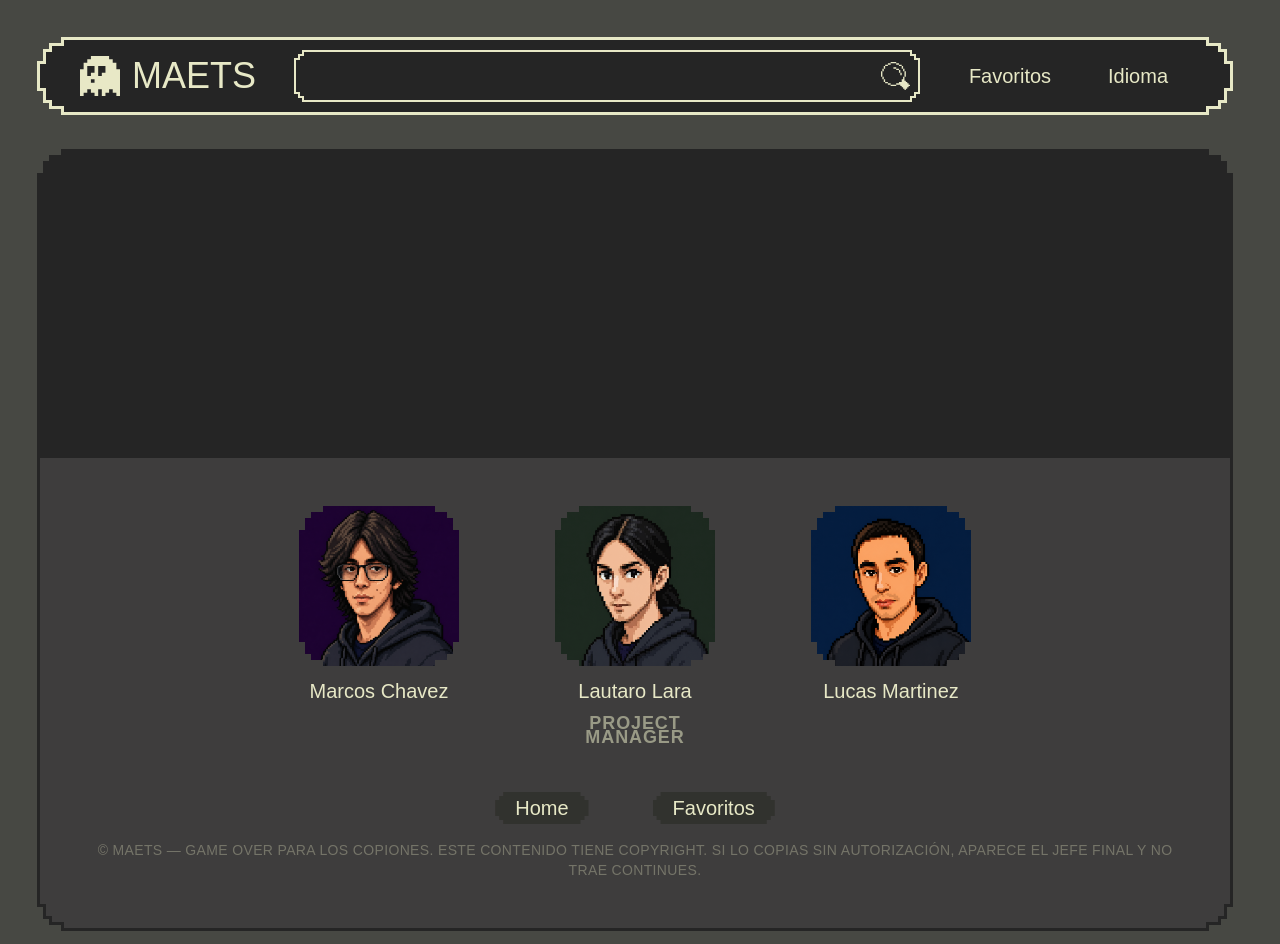
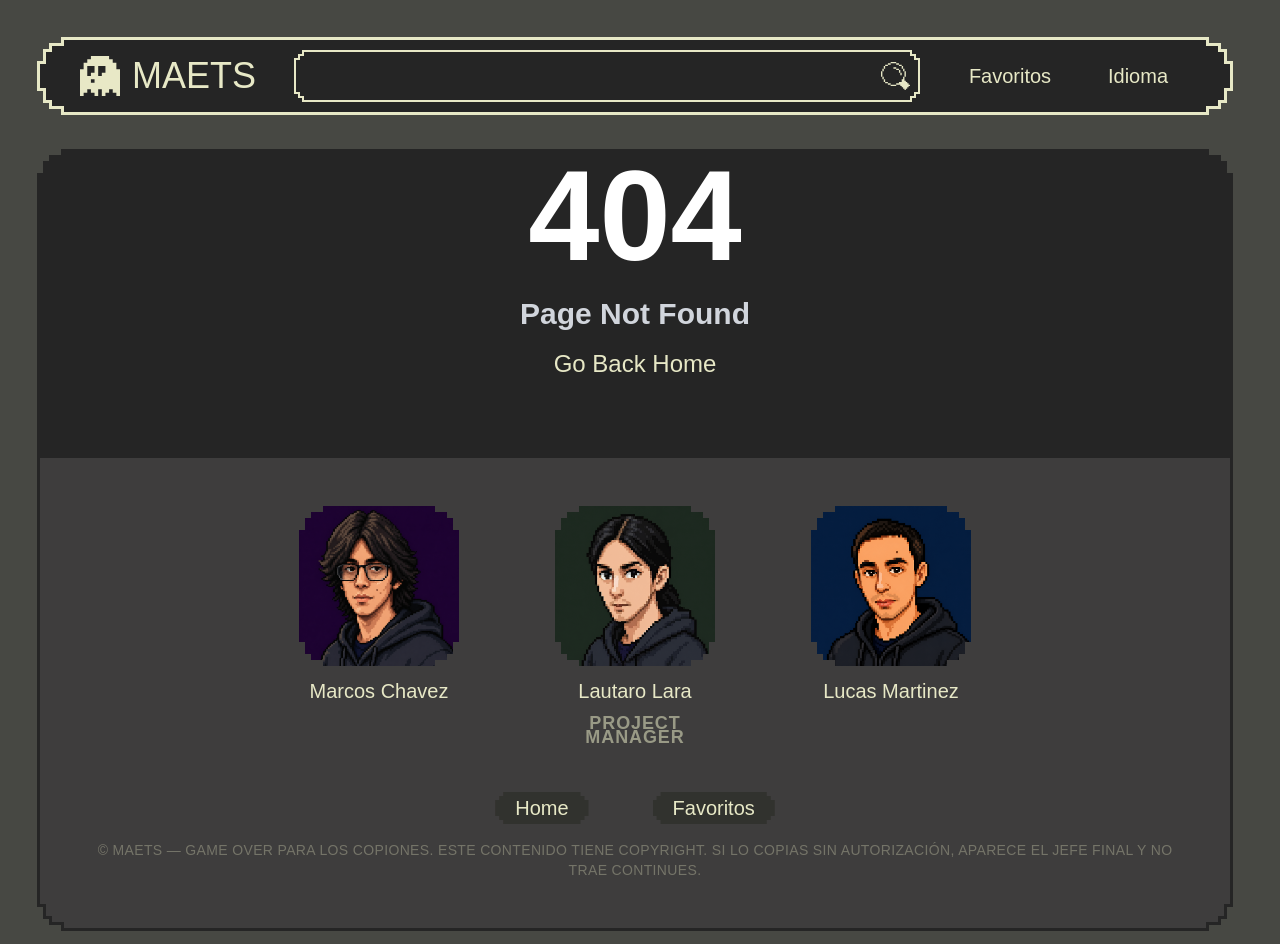
Before and after one commit to LautaroLaraFai/TP2-REACT, a React (Vite) app: page /error in a window 1280 px wide. Built offline with nearby package versions, Linux system fonts and the light colour scheme; a web font is replaced by a local one; what @react-pdf/renderer would draw is missing.

Commit message:
error page added

```diff
--- a/src/App.jsx
+++ b/src/App.jsx
@@ -5,6 +5,7 @@ import Home from './pages/Home/home.jsx'
 import Favorite from './pages/Favorite/Favorite.jsx'
 import './App.css'
 import MainLayout from './layouts/MainLayout.jsx'
+import ErrorPage from './pages/ErrorPage/ErrorPage.jsx'
 
 function App() {
   return (
@@ -13,6 +14,7 @@ function App() {
         <Route path="/" element={<Home/>} />
         <Route path="/detail/:id" element={<Detail />} />
         <Route path="/favorite" element={<Favorite/>} />
+        <Route path="/error" element={<ErrorPage/>} />
       </Routes>
     </MainLayout >
   )
--- a/src/pages/Detail/Detail.jsx
+++ b/src/pages/Detail/Detail.jsx
@@ -23,7 +23,7 @@ const Detail = () => {
         const isValidId = id && !isNaN(gameId) && gameId > 0 && gameId <= 54;
 
         if (!isValidId) {
-            navigate('/');
+            navigate('/error');
         }
     }, [id, navigate])
 
--- /dev/null
+++ b/src/pages/ErrorPage/ErrorPage.jsx
@@ -0,0 +1,15 @@
+import { Link } from "react-router"
+
+export default function ErrorPage () {
+    return <div>
+        <div className="text-center">
+            <h1 className="text-9xl font-bold text-white mb-4">404</h1>
+            <h2 className="text-2xl md:text-3xl font-semibold text-gray-300 mb-4">
+                Page Not Found
+            </h2>
+            <Link className="text-2xl hover:underline" to="/">
+                Go Back Home
+            </Link>
+        </div>
+    </div>
+}
```
